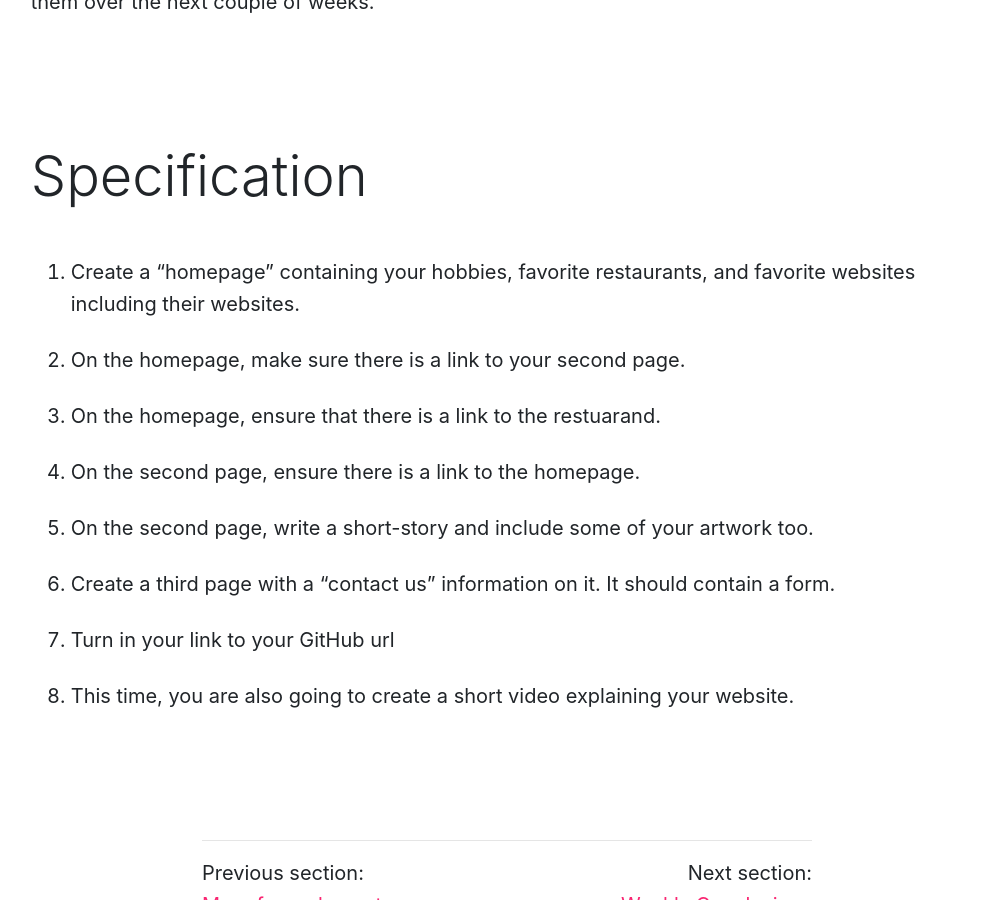
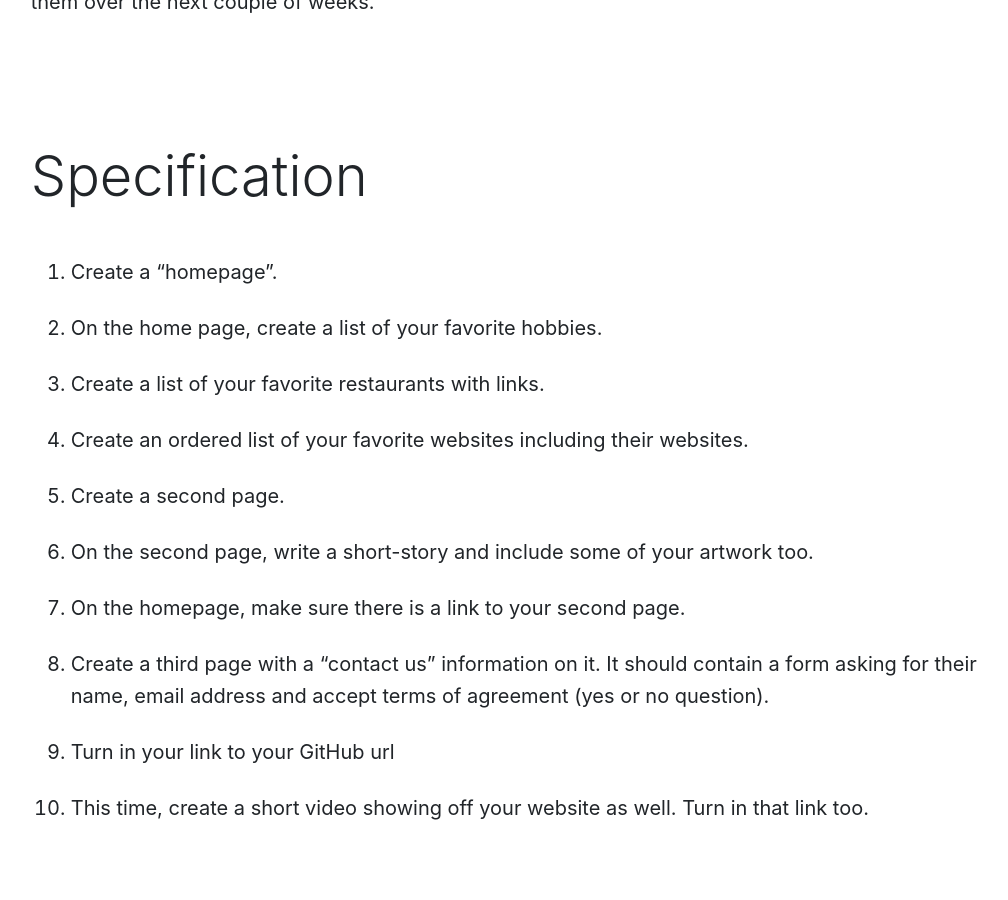
Before and after one commit to Montana-Media-Arts/creative-coding-1-Fall2019, a Jekyll site: the page built from modules/week-6/_posts/2017-01-25-homework.md, in a window 1280 px wide and 900 px high, scrolled down 627 px. Shown: the whole window, without its empty margins (133-1141 px from the left). Built offline with Jekyll 4.4.1, drawn with Linux system fonts in a browser that asks for light colours; nearby versions of some CDN libraries; a script that is not in the unit is left out.

Commit message:
updated links and data

```diff
--- a/modules/week-6/_posts/2017-01-25-homework.md
+++ b/modules/week-6/_posts/2017-01-25-homework.md
@@ -10,13 +10,15 @@ In this homework, you are going to create a couple HTML pages.  Hang onto them a
 
 ## Specification
 
-1. Create a "homepage" containing your hobbies, favorite restaurants, and favorite websites including their websites.
-2. On the homepage, make sure there is a link to your second page.
-3. On the homepage, ensure that there is a link to the restuarand.
-4. On the second page, ensure there is a link to the homepage.
-5. On the second page, write a short-story and include some of your artwork too.
-6. Create a third page with a "contact us" information on it.  It should contain a form.
-7. Turn in your link to your GitHub url
-8. This time, you are also going to create a short video explaining your website.
+1. Create a "homepage".
+2. On the home page, create a list of your favorite hobbies.
+3. Create a list of your favorite restaurants with links.
+4. Create an ordered list of your favorite websites including their websites.
+5. Create a second page.
+6. On the second page, write a short-story and include some of your artwork too.
+7. On the homepage, make sure there is a link to your second page.
+8.  Create a third page with a "contact us" information on it.  It should contain a form asking for their name, email address and accept terms of agreement (yes or no question).
+9.  Turn in your link to your GitHub url
+10. This time, create a short video showing off your website as well.  Turn in that link too.
 
 <!-- video -->
```
Also changed, not shown: modules/week-6/_posts/2017-01-01-overview.md (+2 -0 lines), modules/week-6/_posts/2017-01-13-more-form-elements.md (+3 -0 lines).
